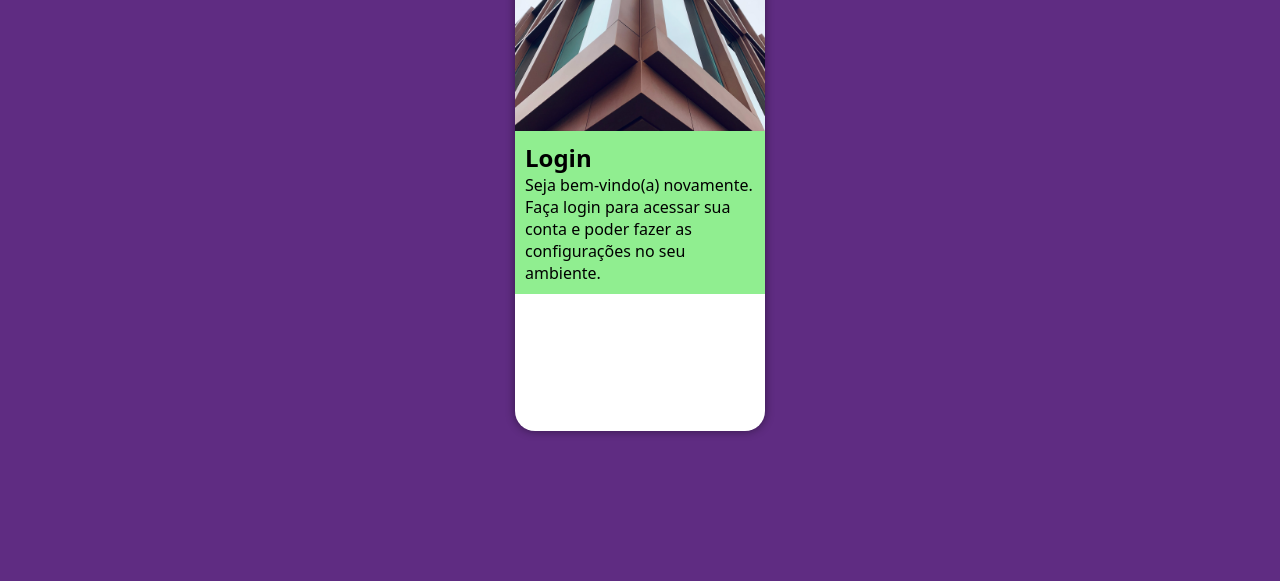
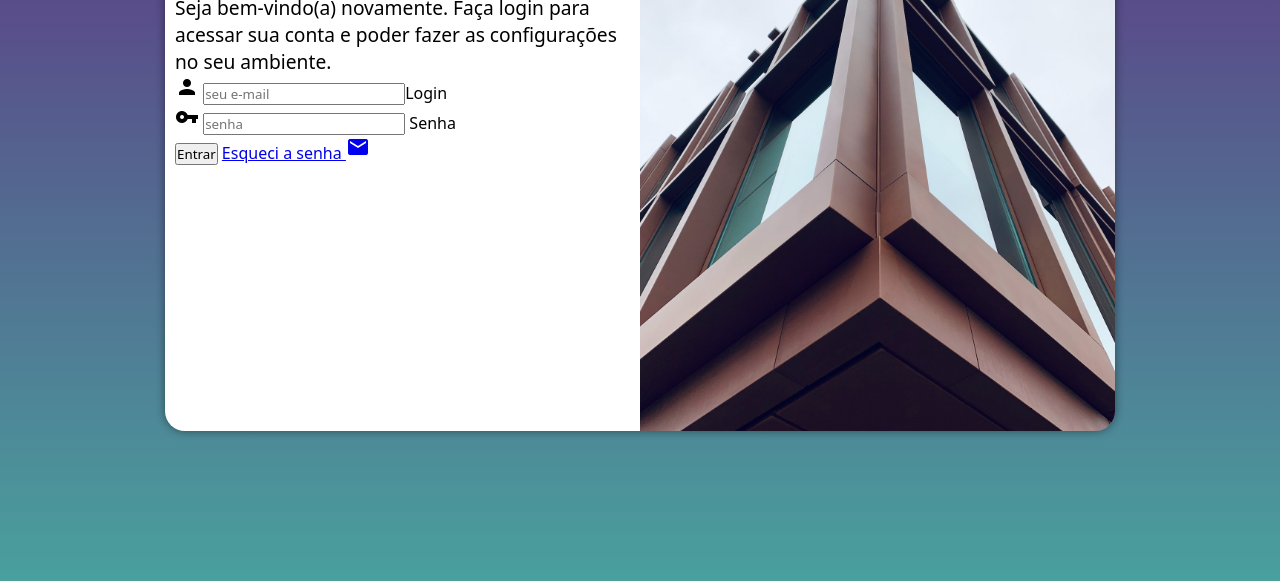
Before and after one commit to wilson0409roberto/projeto-login, a plain HTML site: page index.html in a window 1280 px wide. Shown: the part 219-800 px from the top of the page. Drawn offline with Linux system fonts and the light colour scheme.

Commit message:
Atualizado projeto-login

```diff
--- a/estilos/mediaquery.css
+++ b/estilos/mediaquery.css
@@ -15,37 +15,43 @@ Lilás: #5f2c82
 
 @media screen and (min-width: 768px) and (max-width: 992px) {
 /*versão para tablet*/
-/*    body {
+    body {
         background-image: linear-gradient(to top, #49a09d, #5f2c82);
-    }*/
+    }
     section#login {
-        width: 90vw;
+        width: 80%;
     }
-    /*section#login > div#imagem {
+    section#login > div#imagem {
         float: left;
-        width: 50vw;
-        height: 100vh;
-    }*/
-    /*section#login > div#formulario {
+        width: 50%;
+        height: 100%;
+    }
+    section#login > div#formulario {
+        float: right;
+        width: 50%;
+    }
+}
+@media screen and (min-width: 992px) {
+/*versão para desktop*/
+    body {
+        background-image: linear-gradient(to top, #49a09d, #5f2c82);
+    }
+    section#login {
+        width: 950px;
+    }
+    section#login > div#imagem {
+        float: right;
+        width: 50%;
+        height: 100%;
+    }
+    section#login > div#formulario {
         float: left;
-        width: 90vw;
-    }*/
+        width: 50%;
+    }
+    div#formulario > h1 {
+        font-size: 2em;
+    }
+    div#formulario > p {
+        font-size: 1.2em;
+    }
 }
-/*@media screen and (min-width: 992px) {
-/*versão para desktop*/
-    /*body {
-        background-image: linear-gradient(to top, #49a09d, #5f2c82);
-    }*/
-    /*section#login {
-        width: 80vw;
-    }*/
-    /*section#login > div#imagem {
-        float: right;
-        width: 40vw;
-        height: 100vh;
-    }*/
-    /*section#login > div#formulario {
-        float: right;
-        width: 50vw;
-    }*/
-}
--- a/estilos/style.css
+++ b/estilos/style.css
@@ -49,8 +49,14 @@ section#login > div#imagem {
     /*p/ que a imagem fique na altura de 200px*/
 }
 section#login > div#formulario {
-    background-color: lightgreen;
     display: block;
     /*p/ poder alterar o 'body' no 'mediaquery.css'*/
     padding: 10px;
 }
+div#formulario > h1 {
+    text-align: center;
+    margin-bottom: 10px;
+}
+div#formulario > p {
+    font-size: 0.8em;
+}
--- a/index.html
+++ b/index.html
@@ -7,6 +7,8 @@
     <title>Document</title>
     <link rel="stylesheet" href="estilos/style.css">
     <link rel="stylesheet" href="estilos/mediaquery.css">
+    <link href="https://fonts.googleapis.com/icon?family=Material+Icons"
+      rel="stylesheet">
 </head>
 <body>
     <main>
@@ -17,7 +19,24 @@
             <div id="formulario">
                 <h1>Login</h1>
                 <p>Seja bem-vindo(a) novamente. Faça login para acessar sua conta e poder fazer as configurações no seu ambiente.</p>
-                <form action="login.php" method="post"></form>
+                <form action="login.php" method="post" autocomplete="on">
+                    <div class="campo">
+                        <span class="material-icons">person</span>
+                        <input type="email" name="login" id="ilogin" placeholder="seu e-mail" autocomplete="email" required maxlength="30>
+                        <label for="ilogin">Login</label>
+                    </div>
+                    <div class="campo">
+                        <span class="material-icons">vpn_key</span>
+                        <input type="password" name="senha" id="isenha" placeholder="senha" autocomplete="current-password" required minlength="8" maxlength="15">
+                        <label for="isenha">Senha</label>
+                    </div>
+                    <input type="submit" value="Entrar">
+                    <!--poderia ser assim:
+                    <button>Esqueci a senha</button>, mas por questão prática, p/ não entrar em JavaScript, será feita com um link -->
+                    <a href="esqueci.html">
+                        Esqueci a senha <i class="material-icons">mail</i>
+                    </a>
+                </form>
             </div>
         </section>
     </main>
```
